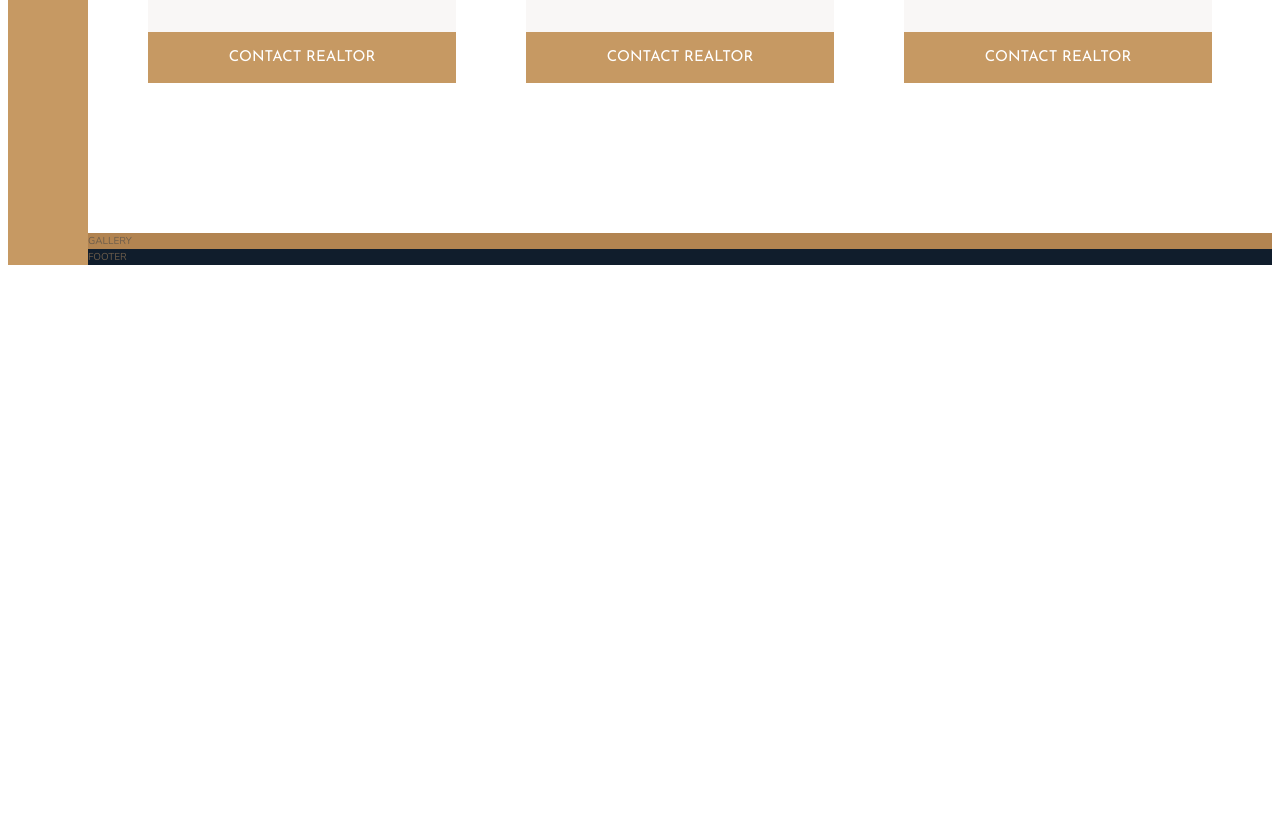
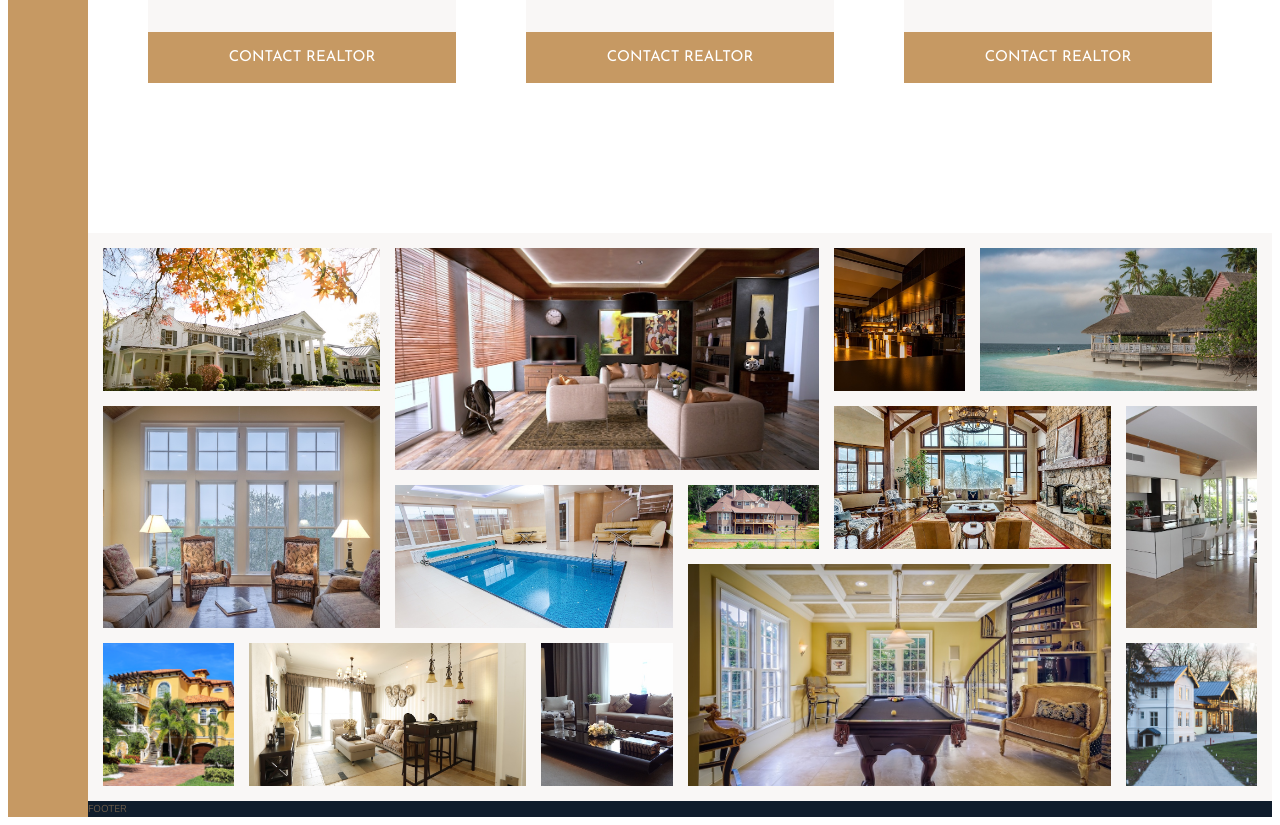
Before and after one commit to dragan-apostolski/Nexter, a website: page index.html in a window 1280 px wide. Shown: the part 3121-3946 px from the top of the page. Before the commit the page ends 3394 px from the top, so only its background shows below. Drawn offline with nearby package versions, Linux system fonts and the light colour scheme.

Commit message:
Build gallery section

```diff
--- a/index.html
+++ b/index.html
@@ -289,7 +289,51 @@
 				<button class="btn home__btn">Contact realtor</button>
 			</div>
 		</section>
-		<section class="gallery">GALLERY</section>
+		<section class="gallery">
+			<figure class="gallery__item gallery__item--1">
+				<img src="img/gal-1.jpeg" class="gallery__img" alt="Gallery image 1">
+			</figure>
+			<figure class="gallery__item gallery__item--2">
+				<img src="img/gal-2.jpeg" class="gallery__img" alt="Gallery image 2">
+			</figure>
+			<figure class="gallery__item gallery__item--3">
+				<img src="img/gal-3.jpeg" class="gallery__img" alt="Gallery image 3">
+			</figure>
+			<figure class="gallery__item gallery__item--4">
+				<img src="img/gal-4.jpeg" class="gallery__img" alt="Gallery image 4">
+			</figure>
+			<figure class="gallery__item gallery__item--5">
+				<img src="img/gal-5.jpeg" class="gallery__img" alt="Gallery image 5">
+			</figure>
+			<figure class="gallery__item gallery__item--6">
+				<img src="img/gal-6.jpeg" class="gallery__img" alt="Gallery image 6">
+			</figure>
+			<figure class="gallery__item gallery__item--7">
+				<img src="img/gal-7.jpeg" class="gallery__img" alt="Gallery image 7">
+			</figure>
+			<figure class="gallery__item gallery__item--8">
+				<img src="img/gal-8.jpeg" class="gallery__img" alt="Gallery image 8">
+			</figure>
+			<figure class="gallery__item gallery__item--9">
+				<img src="img/gal-9.jpeg" class="gallery__img" alt="Gallery image 9">
+			</figure>
+			<figure class="gallery__item gallery__item--10">
+				<img src="img/gal-10.jpeg" class="gallery__img" alt="Gallery image 10">
+			</figure>
+			<figure class="gallery__item gallery__item--11">
+				<img src="img/gal-11.jpeg" class="gallery__img" alt="Gallery image 11">
+			</figure>
+			<figure class="gallery__item gallery__item--12">
+				<img src="img/gal-12.jpeg" class="gallery__img" alt="Gallery image 12">
+			</figure>
+			<figure class="gallery__item gallery__item--13">
+				<img src="img/gal-13.jpeg" class="gallery__img" alt="Gallery image 13">
+			</figure>
+			<figure class="gallery__item gallery__item--14">
+				<img src="img/gal-14.jpeg" class="gallery__img" alt="Gallery image 14">
+			</figure>
+
+		</section>
 		<footer class="footer">FOOTER</footer>
 	</body>
 </html>
--- a/sass/_gallery.scss
+++ b/sass/_gallery.scss
@@ -1,4 +1,94 @@
 .gallery {
-  background-color: $color-primary-dark;
+  background-color: $color-grey-light-1;
   grid-column: full-start / full-end;
+
+  display: grid;
+  grid-template-columns: repeat(8, 1fr);
+  grid-template-rows: repeat(7, 5vw);  // each row will occupy 5% of the viewport width
+  grid-gap: 1.5rem;
+  padding: 1.5rem;
+
+  &__item {
+
+    margin: 0;
+
+    &--1 {
+      grid-row: 1 / span 2;
+      grid-column: 1 / span 2;
+    }
+
+    &--2 {
+      grid-row: 1 / span 3;
+      grid-column: 3 / span 3;
+    }
+
+    &--3 {
+      grid-row: 1 / span 2;
+      grid-column: 6 / span 1;
+    }
+
+    &--4 {
+      grid-row: 1 / span 2;
+      grid-column: 7 / span 2;
+    }
+
+    &--5 {
+      grid-row: 3 / span 3;
+      grid-column: 1 / span 2;
+    }
+
+    &--6 {
+      grid-row: 4 / span 2;
+      grid-column: 3 / span 2;
+    }
+
+    &--7 {
+      grid-row: 4 / span 1;
+      grid-column: 5 / span 1;
+    }
+
+    &--8 {
+      grid-row: 3 / span 2;
+      grid-column: 6 / span 2;
+    }
+
+    &--9{
+      grid-row: 3 / span 3;
+      grid-column: 8 / span 1;
+    }
+
+    &--10{
+      grid-row: 6 / span 2;
+      grid-column: 1 / span 1;
+    }
+
+    &--11{
+      grid-row: 6 / span 2;
+      grid-column: 2 / span 2;
+    }
+
+    &--12{
+      grid-row: 6 / span 2;
+      grid-column: 4 / span 1;
+    }
+
+    &--13{
+      grid-row: 5 / span 3;
+      grid-column: 5 / span 3;
+    }
+
+    &--14{
+      grid-row: 6 / -1;
+      grid-column: 8 / -1;
+    }
+
+  }
+
+  &__img {
+    width: 100%;
+    height: 100%;
+    object-fit: cover;
+    display: block;
+  }
+
 }
```
Also changed, not shown: css/style.css.
